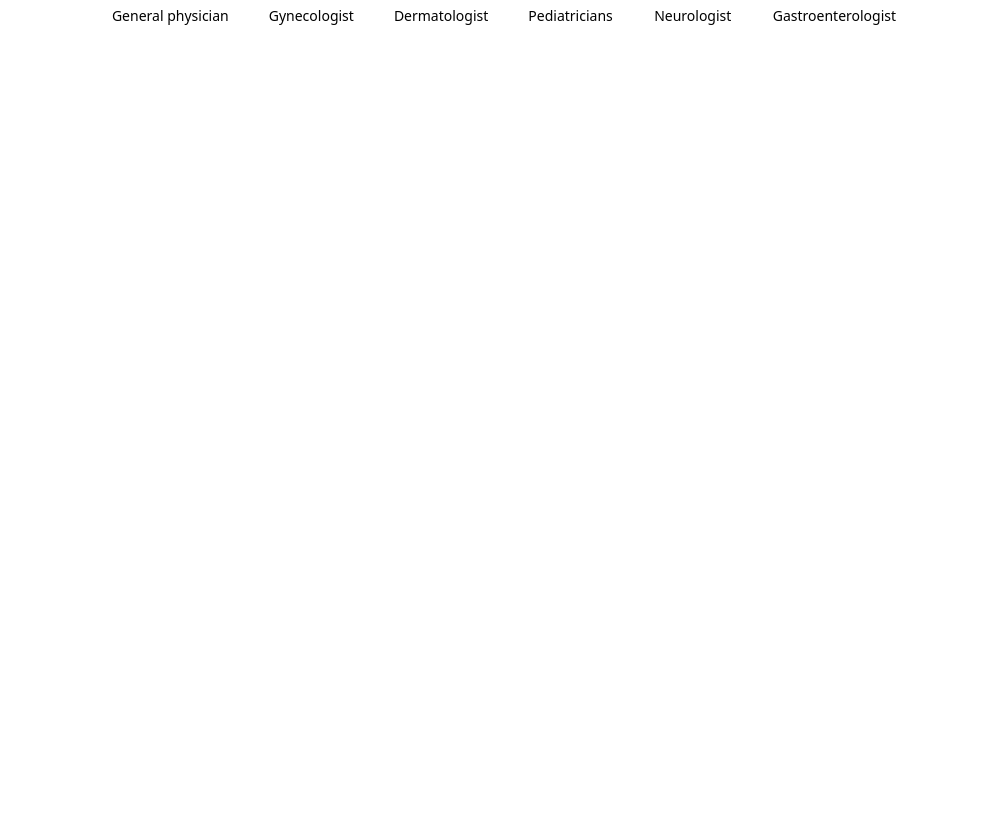
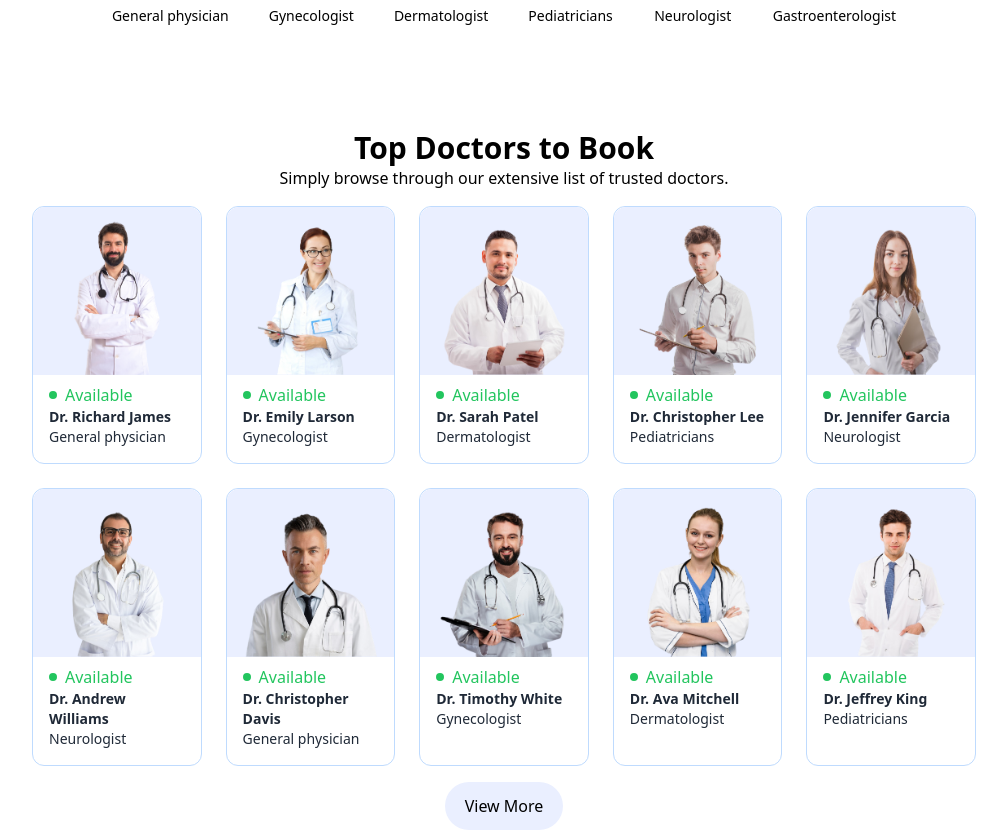
Before and after one commit to Ankit8412226/MediBooking, a React (Vite) app: page / in a window 1280 px wide. Shown: the part 803-1633 px from the top of the page, without its empty margins (136-1143 px from the left). Before the commit the page ends 917 px from the top, so only its background shows below. Built offline with nearby package versions, Linux system fonts and the light colour scheme.

Commit message:
TopDoctorsSeactionDone

```diff
--- /dev/null
+++ b/src/components/TopDoctors.jsx
@@ -0,0 +1,69 @@
+import React from "react";
+import { doctors } from "../assets/assets_frontend/assets";
+
+import { useNavigate } from "react-router-dom";
+
+const TopDoctors = () => {
+  const navigate = useNavigate();
+
+  const handleViewMore = () => {
+    window.scrollTo({
+      behavior: "smooth",
+      top: 0,
+    });
+
+    navigate(`/doctors`);
+  };
+  return (
+    <>
+      <div className="flex items-center justify-center px-6 md:px-10  mt-4 gap-4 flex-col  ">
+        <div className="flex flex-col items-center justify-center text-center ">
+          <p className="text-black font-semibold text-3xl   ">
+            Top Doctors to Book
+          </p>
+          <p className="text-black font-sm leading-6">
+            Simply browse through our extensive list of trusted doctors.
+          </p>
+        </div>
+        {/* doctors List */}
+        <div className="w-full grid grid-cols-1 sm:grid-cols-2 md:grid-cols-3 lg:grid-cols-5 gap-6 px-3 sm:px-0">
+          {doctors.slice(0, 10).map((item) => (
+            <div
+              key={item.id}
+              className="flex flex-col min-w-55  border border-blue-200 rounded-xl cursor-pointer hover:translate-y-[-10px] transition-all duration-500"
+            >
+              <div className="w-full bg-[#EAEFFF] rounded-t-[12px] overflow-hidden">
+                <img
+                  src={item.image}
+                  alt={`Doctor ${item.name}`}
+                  className="object-cover w-full"
+                />
+              </div>
+              <p className="text-green-500 px-4 text-left w-full flex items-center justify-start gap-2 mt-2  ">
+                <p className="w-2 h-2 bg-green-500 rounded-full border-4 border-green-500"></p>
+                Available
+              </p>
+              <p className="text-sm font-semibold text-left text-gray-800 px-4 ">
+                {item.name}
+              </p>
+              <p className="text-sm text-left text-gray-800 px-4 mb-4">
+                {item.speciality}
+              </p>
+            </div>
+          ))}
+        </div>
+
+        <div>
+          <button
+            onClick={handleViewMore}
+            className="w-full font-light text-center px-5 py-3 text-black bg-[#EAEFFF] rounded-full hover:scale-105 hover:bg-blue-500 transition ease-in duration-500"
+          >
+            View More
+          </button>
+        </div>
+      </div>
+    </>
+  );
+};
+
+export default TopDoctors;
--- a/src/pages/Home.jsx
+++ b/src/pages/Home.jsx
@@ -2,6 +2,7 @@ import React from "react";
 import Header from "../components/header";
 import Hero from "../components/hero";
 import SpecialityMenu from "../components/SpecialityMenu";
+import TopDoctors from "../components/TopDoctors";
 
 const Home = () => {
   return (
@@ -9,6 +10,7 @@ const Home = () => {
       <Header />
       <Hero />
       <SpecialityMenu />
+      <TopDoctors />
     </div>
   );
 };
```
